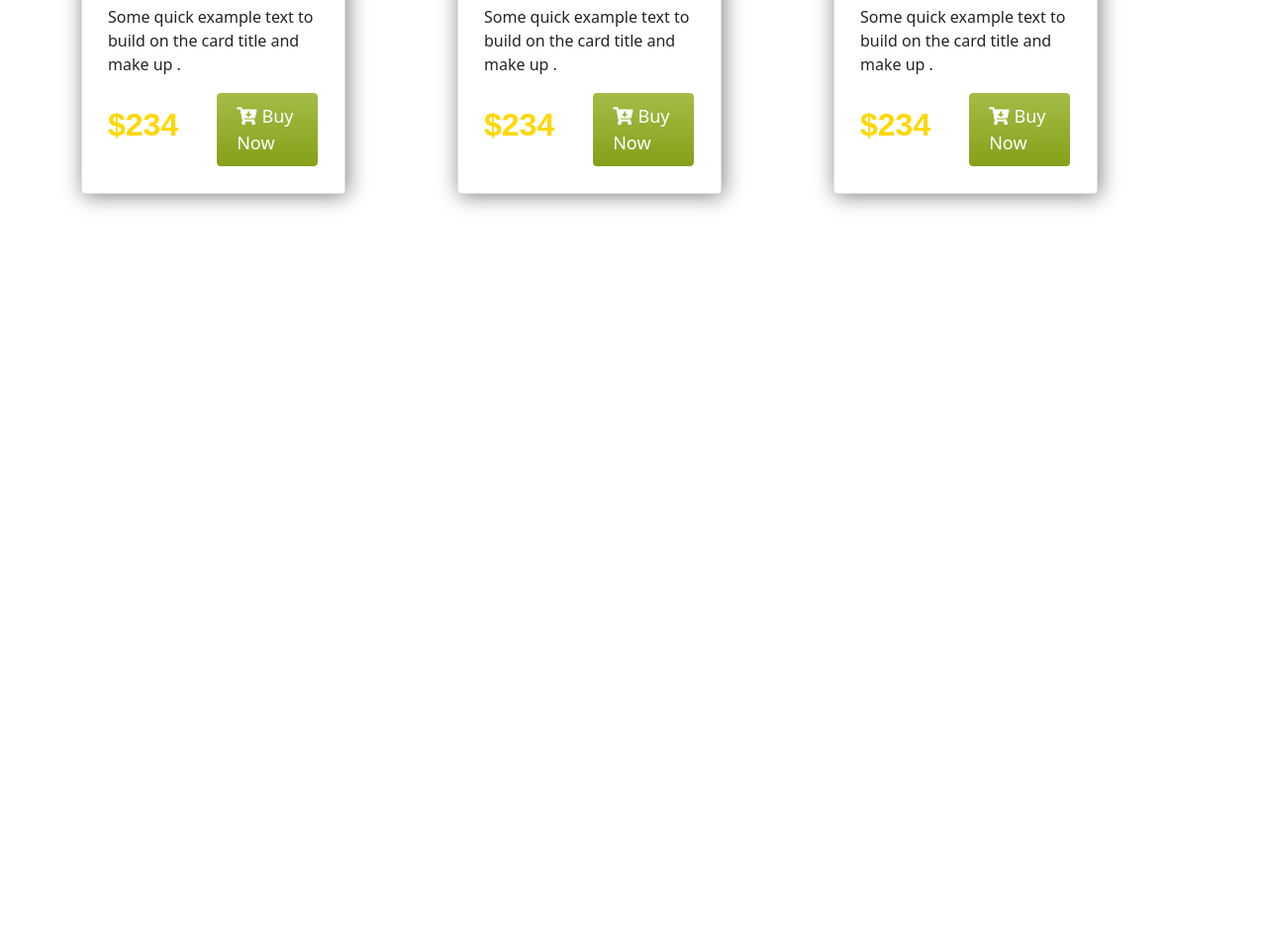
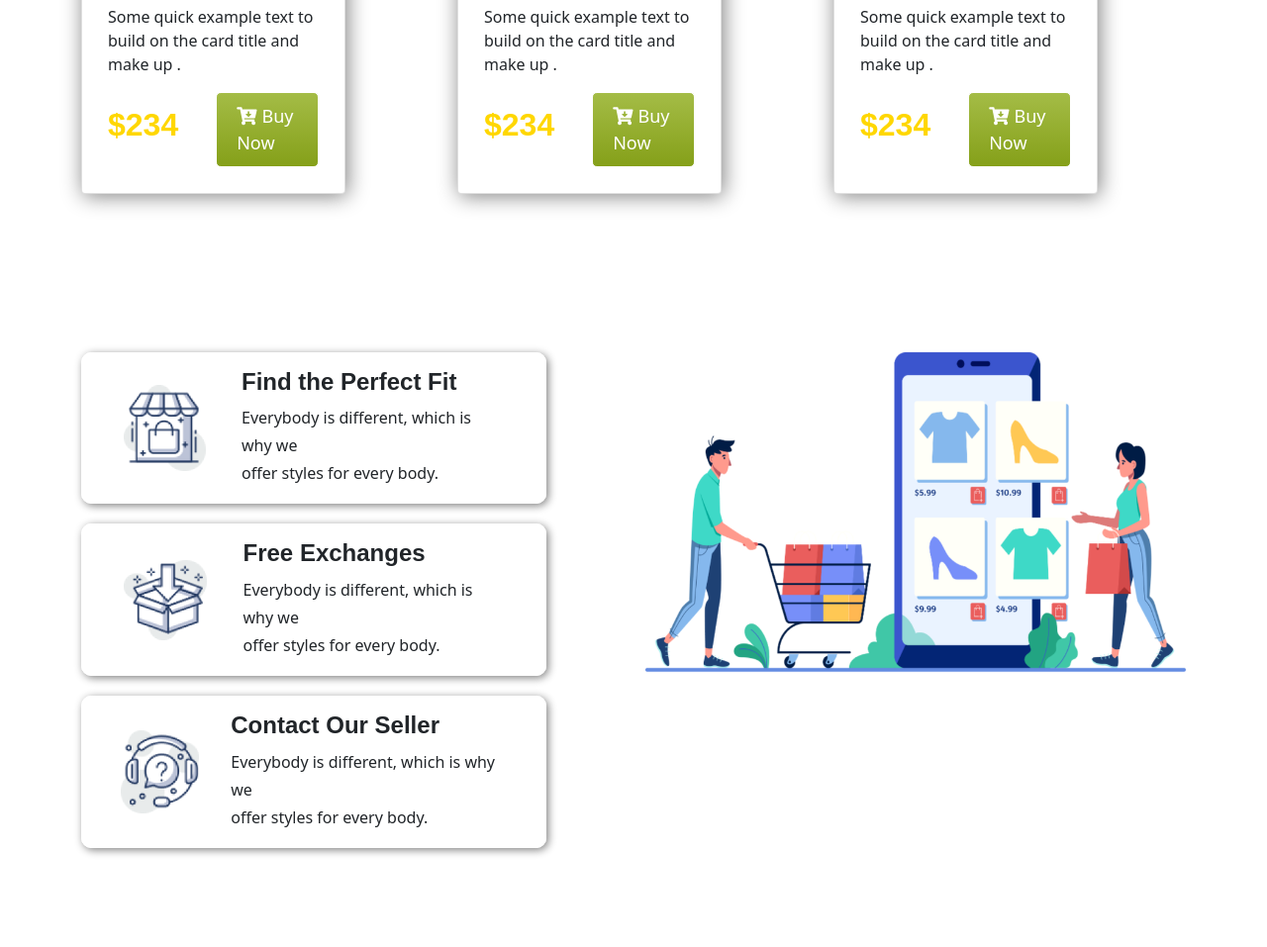
Before and after one commit to masudrana-dev/penguin-fashion, a plain HTML site: page index.html in a window 1280 px wide. Shown: the part 1993-2950 px from the top of the page at 99% size. Before the commit the page ends 2269 px from the top, so only its background shows below. Drawn offline with nearby package versions, Linux system fonts and the light colour scheme.

Commit message:
complete

```diff
--- a/css/style.css
+++ b/css/style.css
@@ -133,6 +133,41 @@ a.buy-now-product {
     font-weight: 700;
 }
 /* product part css */
+/* featured part  */
+.feature-part{
+    padding: 80px 0;
+}
+.feature-con {
+    display: flex;
+    justify-content: center;
+    align-items: center;
+    border: 1px solid #fff;
+    box-shadow: 2px 2px 8px gray;
+    border-radius: 10px;
+    width: 86%;
+    margin-bottom: 20px;
+}
+.feature-img {
+    width: 40%;
+    left: 20%;
+    position: relative;
+}
+.feature-txt h4 {
+    font-size: 24px;
+    font-weight: 700;
+}
+
+.feature-txt p {
+    font-size: 16px;
+    line-height: 28px;
+    font-weight: 400;
+}
+.feature-txt {
+    padding-top: 15px;
+    position: relative;
+    right: 10%;
+}
+/* featured part  */
 
 /* font-family: 'Bebas Neue', cursive;
 font-family: 'Poppins', sans-serif;
--- a/index.html
+++ b/index.html
@@ -12,6 +12,9 @@
         <link rel="stylesheet" href="css/all.min.css">
         <link rel="stylesheet" href="css/fontawesome.min.css">
      <!-- fontawesome link  -->
+     <!-- animate css link  -->
+        <link rel="stylesheet" href="https://cdnjs.cloudflare.com/ajax/libs/animate.css/4.1.1/animate.min.css">
+     <!-- animate css link  -->
 
     <title></title>
   </head>
@@ -186,6 +189,63 @@
                               </div>
                      </section>
                      <!-------- product part  ------->
+                      <!------------ feature part  -------->
+                      <section class="feature-part">
+                            <div class="container">
+                              <div class="row">
+                                <div class="col-lg-6">
+                                  <div class="row animate__animated animate__fadeInLeft">
+                                    <div class="col-lg-12">
+                                      <div class="feature-con ">
+                                          <div class="feature-icon">
+                                            <img src="icons/image 12.png" alt="" class="img-fluid feature-img">
+                                          </div>
+                                          <div class="feature-txt">
+                                            <h4>Find the Perfect Fit</h4>
+                                            <p>Everybody is different, which is why we <br>
+                                              offer styles for every body.</p>
+                                          </div>
+                                      </div>
+                                    </div>
+                                  </div>
+                                  <div class="row animate__animated animate__fadeInLeft">
+                                    <div class="col-lg-12">
+                                      <div class="feature-con ">
+                                          <div class="feature-icon">
+                                            <img src="icons/image 13.png" alt="" class="img-fluid feature-img">
+                                          </div>
+                                          <div class="feature-txt">
+                                            <h4>Free Exchanges</h4>
+                                            <p>Everybody is different, which is why we <br>
+                                              offer styles for every body.</p>
+                                          </div>
+                                      </div>
+                                    </div>
+                                  </div>
+                                  <div class="row animate__animated animate__fadeInLeft">
+                                    <div class="col-lg-12">
+                                      <div class="feature-con ">
+                                          <div class="feature-icon">
+                                            <img src="icons/image 14.png" alt="" class="img-fluid feature-img">
+                                          </div>
+                                          <div class="feature-txt">
+                                            <h4>Contact Our Seller</h4>
+                                            <p>Everybody is different, which is why we <br>
+                                              offer styles for every body.</p>
+                                          </div>
+                                      </div>
+                                    </div>
+                                  </div>
+                                </div>
+                                <div class="col-lg-6 animate__animated animate__fadeInRight animate__repeat-2">
+                                  <div class="feature-photo">
+                                    <img src="images/shopping.png" alt="" class="img-fluid">
+                                  </div>
+                                </div>
+                              </div>
+                            </div>
+                      </section>
+                      <!----------------- feature part  ----------------->
 
             </main>
 
```
